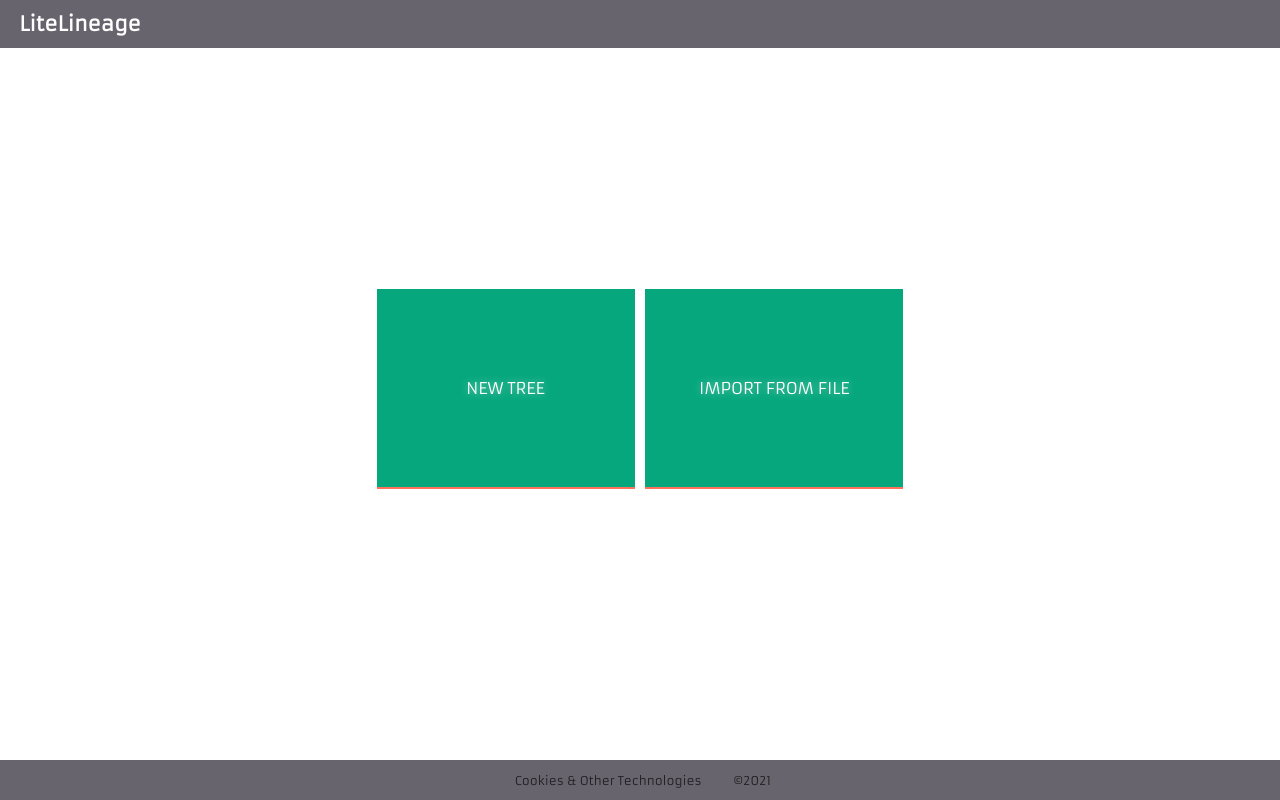
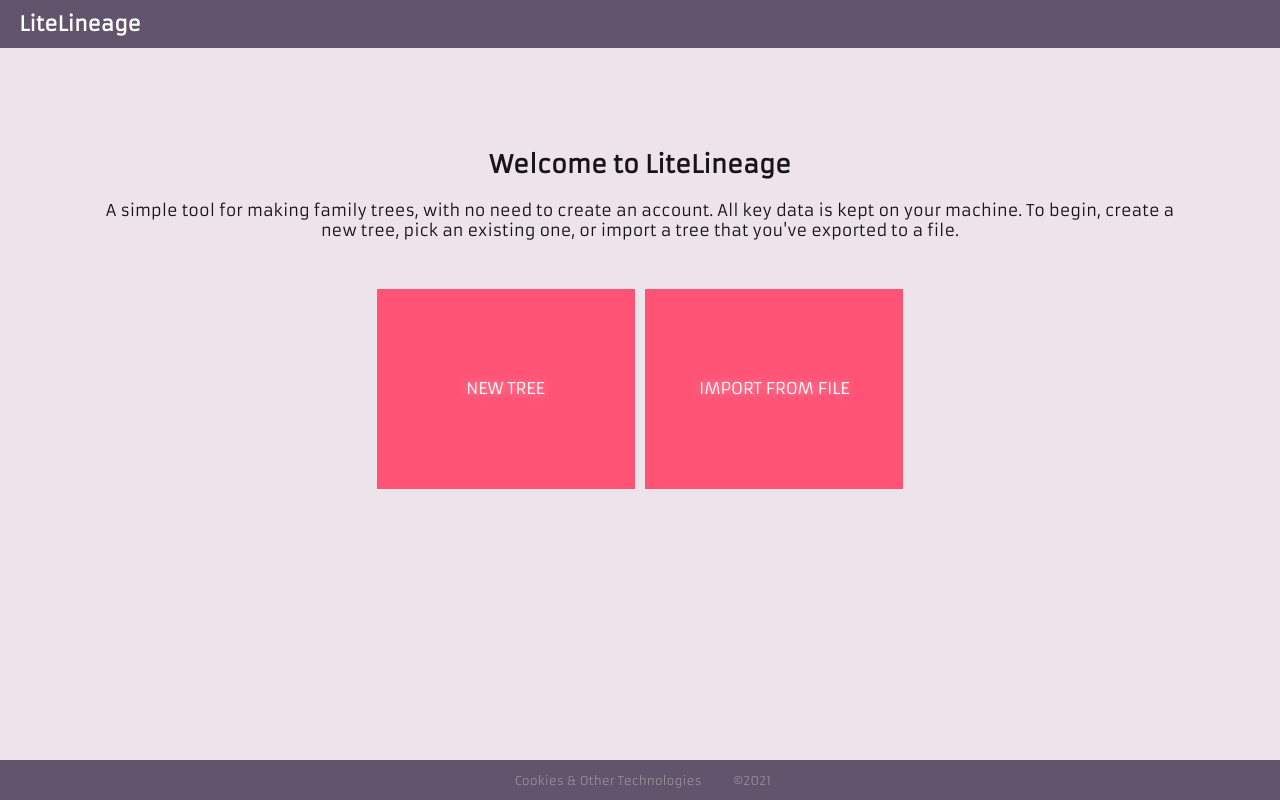
Before and after one commit to DMNK-K/lite-lineage, a React (Create React App) app: page / in a window 1280 px wide. Built offline with nearby package versions, Linux system fonts and the light colour scheme.

Commit message:
Change some icons to be inline svg

```diff
--- a/src/App.css
+++ b/src/App.css
@@ -25,6 +25,13 @@
   --color_tertiary: rgb(26, 142, 155);
   --color_tertiary_hover: rgb(29, 157, 172); */
 
+  /* --color_text_prim: rgb(255, 255, 255);
+  --color_text_sec: rgb(255, 255, 255);
+  --color_text_tert: rgb(219, 219, 219);
+  --color_text_quat: rgba(197, 197, 197, 0.5);
+  --color_text_input: rgb(224, 224, 224);
+  --color_text_disabled: rgb(255, 255, 255, 0.2); */
+
   /* --color_bcg: #1a2127;
   --color_bcg_grayed: #1a1d20;
   --color_primary: #222b33;
@@ -36,31 +43,44 @@
   --color_tertiary: #00b982;
   --color_tertiary_hover: #1d9dac; */
 
-  /* --color_bcg: #EDE3E4;
+
+
+  --color_bcg: #ede3eb;
   --color_bcg_grayed: #ccc3c4;
 
-  --color_main_bars: #6D545D;
-  --color_main_bars_accent: #FCA311;
-  --color_main_bars_accent_hover: #6D545D;
+  --color_main_bars: #61546d;
+  --color_main_bars_accent: #FA8B14;
+  --color_main_bars_accent_hover: #61546d;
 
-  --color_default_button: #FCA311;
-  --color_default_button_hover: #FCA311;
+  --color_default_button: #FA8B14;
+  --color_default_button_hover: #FA8B14;
 
   --color_start: #FF5376;
   --color_start_hover: #FF5376;
   --color_start_flash: #FF5376;
 
-  --color_primary: #6D545D;
+  --color_primary: #f2edf8;
+  /* --color_primary: #61546d; */
   --color_primary_accent: #FF5376;
-  --color_primary_hover: #6D545D;
-  --color_primary_accent_hover: #6D545D;
+  --color_primary_hover: #61546d;
+  --color_primary_accent_hover: #61546d;
 
-  --color_secondary: #6D545D;
+  --color_secondary: #61546d;
   --color_secondary_accent: #FF5376;
   --color_secondary_hover: #FF5376;
-  --color_secondary_accent_hover: #FF5376; */
+  --color_secondary_accent_hover: #FF5376;
 
-  --color_bcg: #FFFFFF;
+  --color_text_prim: #ffffff;
+  --color_text_sec: #161418;
+  --color_text_tert: #1b181d;
+  --color_text_quat: rgba(197, 197, 197, 0.5);
+  --color_text_input:  #161418;
+  --color_text_grayed: #988da3;
+  --color_text_input_disabled: #61546d;
+
+  --color_icon: #61546d;
+
+  /* --color_bcg: #FFFFFF;
   --color_bcg_grayed: #d4d4d4;
 
   --color_main_bars: #68646D;
@@ -92,13 +112,8 @@
   --color_text_tert: #222024;
   --color_text_quat: rgba(197, 197, 197, 0.5);
   --color_text_input: #222024;
-  --color_text_disabled: #a9a7ac;
+  --color_text_disabled: #a9a7ac; */
 
-  /* --color_text_prim: rgb(255, 255, 255);
-  --color_text_sec: rgb(219, 219, 219);
-  --color_text_tert: rgba(197, 197, 197, 0.5);
-  --color_text_input: rgb(224, 224, 224);
-  --color_text_disabled: rgb(255, 255, 255, 0.2); */
 
   --color_scroll_bcg: rgba(255, 255, 255, 0.1);
   --color_scroll_thumb: rgba(255, 255, 255, 0.2);
@@ -191,7 +206,7 @@ p
   height:5%;
   background-color: var(--color_main_bars);
   z-index: 3;
-  color:var(--color_text_tert);
+  color:var(--color_text_quat);
   font-size: 1.5vh;
   text-align:center;
 }
@@ -201,7 +216,7 @@ h1
   font-family: var(--font_title);
   font-size:2.5vh;
   line-height: 6vh;
-  color:white;
+  color:var(--color_text_prim);
   margin-top: 0;
   margin-bottom: 0;
   margin-left: 1.5%;
@@ -305,13 +320,13 @@ h1
 h2
 {
   font-family: var(--font_main);
-  color: var(--color_text_prim);
+  color: var(--color_text_sec);
 }
 
 .start_desc
 {
   font-family: var(--font_long_text);
-  color: var(--color_text_prim);
+  color: var(--color_text_sec);
   margin-bottom: 4%;
 }
 
@@ -509,7 +524,6 @@ h3
   height: 4vh;
   width: 4vh;
   background-color: var(--color_angry);
-  color:white;
   border-radius: 0;
 }
 
@@ -551,7 +565,7 @@ h3
 
 .label_disabled
 {
-  color:var(--color_text_disabled);
+  color:var(--color_text_grayed);
 }
 
 .side_drawer_input
@@ -573,7 +587,7 @@ h3
 
 .side_drawer_input:disabled
 {
-  color:var(--color_text_disabled);
+  color:var(--color_text_input_disabled);
   cursor: default;
 }
 
@@ -728,6 +742,7 @@ h3
   top:0px;
   left:0px;
   background-color: var(--color_primary);
+  color:var(--color_text_sec);
 
   -webkit-user-select: none;
   -moz-user-select: none;
@@ -820,7 +835,9 @@ h3
   height:80%;
   width:auto;
   margin-right:2%;
-  filter:invert();
+  fill:currentColor;
+  color: var(--color_icon);
+  /* filter:invert(); */
   opacity: 0.9;
 }
 
@@ -864,7 +881,7 @@ h3
 
 .family_member_name
 {
-  color:var(--color_text_prim);
+  color:var(--color_text_sec);
   font-size:100%;
   text-align:center;
   overflow:hidden;
@@ -881,7 +898,7 @@ h3
 
 .family_member_info
 {
-  color:var(--color_text_sec);
+  color:var(--color_text_tert);
   font-size:70%;
 }
 
@@ -908,7 +925,7 @@ h3
 /* ====== footer stuff ========= */
 footer button
 {
-  color:var(--color_text_tert);
+  color:var(--color_text_quat);
   background:none;
   height:100%;
   font-size: 1.5vh;
--- a/src/components/FamilyMember.jsx
+++ b/src/components/FamilyMember.jsx
@@ -1,10 +1,10 @@
 import React, { Component } from 'react';
 import FamilyMemberExtension from './FamilyMemberExtension';
 import '../App.css';
-import IconDelete from '../icons/icon_delete.svg';
-import IconBirth from '../icons/icon_birth.svg';
-import IconDeath from '../icons/icon_death.svg';
-import IconEdit from '../icons/icon_edit.svg';
+import IconBirth from './inline_icons/IconBirth';
+import IconDeath from './inline_icons/IconDeath';
+import IconEdit from './inline_icons/IconEdit';
+import IconDelete from './inline_icons/IconDelete';
 
 //we don't want these ones to use context
 class FamilyMember extends Component
@@ -51,7 +51,7 @@ class FamilyMember extends Component
             <div className={"family_member family_member_zoom_" + this.props.zoomLvl} onMouseDown={this.props.startDrag.bind(this, this.props.person.id)} style={this.calcCssPosObj()}>
                 <div className="family_member_bar">
                     <button className="family_member_task_button" onClick={this.props.startEdit.bind(this, this.props.person.id)} onMouseDown={this.onMouseDownStopPropagation}>
-                        <img alt="edit icon" src={IconEdit} className="family_member_task_icon"/>
+                        <IconEdit className="family_member_task_icon"/>
                     </button>
                     <button className="family_member_task_button family_member_task_button_with_text" onClick={this.props.familyHandlers.handleAddFamMember.bind(this, "child", this.props.person.id)} onMouseDown={this.onMouseDownStopPropagation}>
                         ADD CHILD
@@ -60,7 +60,7 @@ class FamilyMember extends Component
                         ADD PARENT
                     </button>
                     <button className="family_member_task_button" onClick={this.onDelete} onMouseDown={this.onMouseDownStopPropagation}>
-                        <img alt="delete icon" src={IconDelete} className="family_member_task_icon"/>
+                        <IconDelete className="family_member_task_icon"/>
                     </button>
                 </div>
                 <div className="family_member_name_wrapper">
@@ -69,13 +69,13 @@ class FamilyMember extends Component
                     </p>
                 </div>
                 <p className="family_member_info family_member_info_single_line">
-                    <img alt="icon birth" src={IconBirth} className="family_member_icon"/>
+                    <IconBirth className="family_member_icon"/>
                     {this.props.person.getDisplayDateBirth()}
                 </p>
                 {
                     this.props.person.isDead === true &&
                     <p className="family_member_info family_member_info_single_line">
-                        <img alt="icon death" src={IconDeath} className="family_member_icon"/>
+                        <IconDeath className="family_member_icon"/>
                         {this.props.person.getDisplayDateDeath()}
                     </p>
                 }
--- /dev/null
+++ b/src/components/inline_icons/IconDeath.jsx
@@ -0,0 +1,15 @@
+import React, { Component } from 'react';
+
+class IconDeath extends Component
+{
+    render()
+    {
+        return (
+            <svg viewBox="0 0 172 156" className={this.props.className}>
+                <path d="m0 100c0-9.4 5.6-7.6 5.6-14.6 0-8.2-4.4-6.4-4.4-13.4 0-3.6 6-6.8 13.2-6.8 2.2 12.4 4.8 16 12.6 19.8l16 22c-18-7-23-7-43-7zm17.6 38.2c0-5 3.6-8.4 7.6-8.4 8.6 0 20.2-2.8 30.8-8.8l2.8 10 5.6 4.2c-19.4 7.8-18.2 20.8-27.4 20.8-7.8 0-2.2-14-19.4-17.8zm14.4-56.2 6.6-9.6-4.6-37.4c0-18 30-35 52-35s52 17 52 35l-4.6 37.4 6.6 9.6-17.4 24-11 2-1.6 8.6-15 8.4h-18l-15-8.4-1.6-8.6-11-2zm16-6.2c0 11.2 2.6 17.4 7.4 17.4 11.2 0 23.8-5.4 23.8-16.2 0-6.2-17.8-11-20.6-11-7.4 0-10.6 3.2-10.6 9.8zm14 44.4 6 3.4v6.8l-4-3zm8 11.2v-6.6l6 3v6.8zm7-26 4 3 5-3 5 3 4-3-9-16zm1 29.6v-7h7v7h-7zm9 0v-7h7v7h-7zm5.8-58c0 10.8 12.6 16.2 23.8 16.2 4.8 0 7.4-6.2 7.4-17.4 0-6.6-3.2-9.8-10.6-9.8-2.8 0-20.6 4.8-20.6 11zm3.2 57.6v-6.8l6-3v6.6zm8-4.2v-6.8l6-3.4-2 7.2zm3.6 4.8 5.6-4.2 2.8-10c10.6 6 22.2 8.8 30.8 8.8 4 0 7.6 3.4 7.6 8.4-17.2 3.8-11.6 17.8-19.4 17.8-9.2 0-8-13-27.4-20.8zm21.4-28.2 16-22c7.8-3.8 10.4-7.4 12.6-19.8 7.2 0 13.2 3.2 13.2 6.8 0 7-4.4 5.2-4.4 13.4 0 7 5.6 5.2 5.6 14.6-20 0-25 0-43 7z"/>
+            </svg>
+        );
+    }
+}
+
+export default IconDeath;
--- /dev/null
+++ b/src/components/inline_icons/IconEdit.jsx
@@ -0,0 +1,15 @@
+import React, { Component } from 'react';
+
+class IconEdit extends Component
+{
+    render()
+    {
+        return (
+            <svg x="0px" y="0px" viewBox="0 0 1000 1000" className={this.props.className}>
+                <path class="st0" d="M929.7,291.8c11.1,12.1,10.4,31-1.6,42.2l-55.9,51.8L644,139.2L700,87.4c12.1-11.1,31-10.4,42.2,1.6 L929.7,291.8z"/> <path d="M681.5,140.6l36.5-33.8c1.3-1.3,3.4-1.2,4.7,0.2c0,0,0,0,0,0l187.6,202.7c1.3,1.3,1.2,3.4-0.2,4.7c0,0,0,0,0,0l-36.5,33.8 L681.5,140.6 M606.5,137.7l264.2,285.5l75.4-69.8c22.9-21.1,24.3-56.7,3.2-79.5c-0.1-0.1-0.1-0.1-0.2-0.2L761.5,70.9 c-21.1-22.9-56.8-24.2-79.7-3.1L606.5,137.7z M311.4,651.7l-1,25l25,1l25,1l363.4-336.2l-48-51.9L312.3,626.8L311.4,651.7z"/> <path d="M121.1,719.4L63.8,904.9l189.3-42.7l189.3-42.7l402.3-372.3l-48-51.9L394.4,767.6l-0.7-0.7L344,778.1l-118.6,26.8 l-0.1-1.3l-3.4-45l-44.6-6.9l-1.2-0.2l35.9-116.2l15.1-48.8l-0.7-0.7l402.3-372.3l-48-51.9L178.3,534L121.1,719.4z"/>
+            </svg>
+        );
+    }
+}
+
+export default IconEdit;
```
Also changed, not shown: src/components/inline_icons/IconBirth.jsx (added, +15 -0 lines), src/components/inline_icons/IconDelete.jsx (added, +15 -0 lines), src/icons/icon_drag.svg (deleted).
